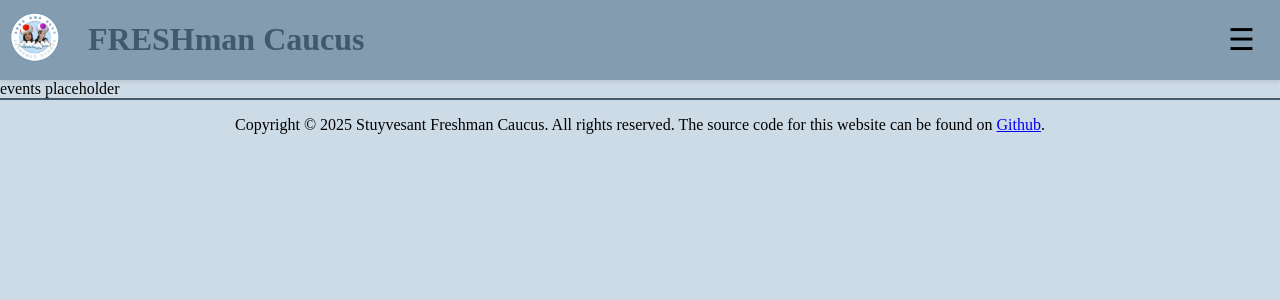
After one commit to dfn-slxxp/freshman-caucus-website-25, a Django app: page /events/ in a window 1280 px wide. The commit adds this page. Shown: the top 300 px of the page. Run offline with Django 5.2, Linux system fonts and the light colour scheme.

Commit message:
Finished Template based on Niam's header code, made placeholder home, cabinet, events pages

```diff
--- a/fr-caucus-site/static/styles.css
+++ b/fr-caucus-site/static/styles.css
@@ -1,3 +1,6 @@
+#home_banner_img {
+    border-bottom: 7px solid #014576;
+}
 
 #home_img {
     width: 25px;
@@ -14,6 +17,10 @@
 
 #site_name {
     margin: 0px;
+}
+
+#menu_button {
+    color: #41596d;
 }
 
 .nav_links {
@@ -57,4 +64,21 @@
 
 body {
     width: 100%;
+    margin: 0px;
 }
+
+header {
+    background-color: #839cb0;
+    padding: 0;
+    box-shadow: 0 2px 4px rgba(0, 0, 0, 0.1);
+    display: flex;
+    justify-content: space-between;
+    align-items: center;
+    text-align: center;
+}
+
+footer {
+    border-top: #445c6f 2px solid;
+    text-align: center;
+    align-items: center;
+}
--- a/fr-caucus-site/twentyTwentyfive/templates/twentyTwentyFive/base-header-footer.html
+++ b/fr-caucus-site/twentyTwentyfive/templates/twentyTwentyFive/base-header-footer.html
@@ -1,42 +1,40 @@
 <!DOCTYPE html>
-
+{% load static %}
 <html lang="en">
 <head>
     <meta charset="UTF-8">
-    <meta keywords="Freshman Caucus, Freshman, Caucus, Student Government, Government, Freshman Caucus Website">
+    <meta keywords="Freshman Caucus, Freshman, Caucus, Student Government, Government, Freshman Caucus Website, Stuy, Stuyvesant, Stuyvesant High School, Stuyvesant High School Freshman Caucus">
     <meta viewport="width=device-width, initial-scale=1.0">
     <meta robots="index, follow">
     <meta name="description" content="The official website of the Freshman Caucus.">
     <meta name="keywords" content="Freshman Caucus, Freshman, Caucus, Student Government, Student, Government, Freshman Caucus Website">
     <meta name="author" content="Sebastian Waldman, Ryan Bergman, and Niam Kaufman - for Freshman Caucus">
     <title>{% block title %}Freshman Caucus{% endblock %}</title>
+
     <link rel="stylesheet" href="https://fonts.googleapis.com/css?family=Saira&effect=fire">
     <link rel="stylesheet" href="{% static 'styles.css' %}">
     <link rel="stylesheet" href="https://cdnjs.cloudflare.com/ajax/libs/font-awesome/6.5.1/css/all.min.css" integrity="sha512-DTOQO9RWCH3ppGqcWaEA1BIZOC6xxalwEsw9c2QQeAIftl+Vegovlnee1c9QX4TctnWMn13TZye+giMm8e2LwA==" crossorigin="anonymous" referrerpolicy="no-referrer" />
 
+    <link id="home_img" rel="shortcut icon" href="{% static 'mw_logo.png' %}">
+
 </head>
 
 <body style="background-color: #cddbe7;">
-
-    <header style="background-color: #f0f0f0; padding: 10px; box-shadow: 0 2px 4px rgba(0, 0, 0, 0.1); display: flex; justify-content: space-between; align-items: center; text-align: center;">
-        <div class="logo-placeholder">
-            <img id="site_logo" src="https://ca.slack-edge.com/T0855CFUSQ3-U087XRV5LAU-f42837cca3d1-512" alt="logo" id="logo" width="48px" height="48px">
-        </div>
-        <h1>Freshman Caucus</h1>
+    <header>
+        <a href="/" id="name_container">
+            <div class="site-logo">
+                <img id="site_logo" src="{% static 'mw_logo.png' %}" alt="logo" id="logo" width="72px" height="72px">
+            </div>
+            <h1>FRESHman Caucus</h1>
+        </a>
         <div class="burger-menu">
-            <span style="font-size:30px;cursor:pointer" onclick="openNav()">&#9776;</span>
+            <span class="menu_button" style="font-size:30px;cursor:pointer;padding-right: 25px;" onclick="openNav()">&#9776;</span>
             <div id="nav_links" class="nav_links">
                 <a href="javascript:void(0)" class="closebtn" onclick="closeNav()">&times;</a>
                 <a href="/">Home</a>
                 <a href="/cabinet">Meet the Cabinet</a>
                 <a href="/events">Events</a>
             </div>
-        </div>
-        <div style="display: flex; width: 100%;">
-            <div style="float: left; width: 24%; border-right: 1px solid black;"><a href="#">Link 1</a></div>
-            <div style="float: left; width: 24%; border-right: 1px solid black;"><a href="#">Link 2</a></div>
-            <div style="float: left; width: 24%; border-right: 1px solid black;"><a href="#">Link 3</a></div>
-            <div style="float: left; width: 24%;"><a href="#">Link 4</a></div>
         </div>
     </header>
     <script>
@@ -50,32 +48,12 @@
     </script>
 
     <main>
-        <div style="display: flex;">
-            <section class="welcome" style="border: 1px solid #ccc; padding: 10px; margin-bottom: 10px; width: 33%;">
-                <h2>Welcome!</h2>
-                <p>Lorem ipsum dolor sit amet, consectetur adipiscing elit. Sed do eiusmod tempor incididunt ut labore et dolore magna aliqua.</p>
-            </section>
-
-            <section class="latest-events" style="border: 1px solid #ccc; padding: 10px; margin-bottom: 10px; width: 33%;">
-                <h2>Latest Events</h2>
-                <p>Some other department better write this lol.</p>
-            </section>
-
-            <section class="monthly-magazine" style="border: 1px solid #ccc; padding: 10px; margin-bottom: 10px; width: 33%;">
-                <h2>Monthly Magazine</h2>
-                <p>Some other department better write this lol</p>
-            </section>
-        </div>
-
+        {% block c %}
+        {% endblock %}
     </main>
 
-    <footer style="border-top: 3px solid navy; padding: 20px; text-align: center;">
-        <p>&copy; 2025 Freshman Caucus. All rights reserved.</p>
-        <div class="social-icons">
-            <a href="https://instagram.com"><i class="fab fa-instagram fa-2x" style="border: 1px solid #000; padding: 5px;"></i></a>
-            <a href="https://facebook.com"><i class="fab fa-facebook fa-2x" style="border: 1px solid #000; padding: 5px;"></i></a>
-            <a href="https://x.com/"><i class="fab fa-x-twitter fa-2x" style="border: 1px solid #000; padding: 5px;"></i></a>
-        </div>
+    <footer>
+        <p>Copyright © 2025 Stuyvesant Freshman Caucus. All rights reserved. The source code for this website can be found on <a href="https://github.com/dfn-slxxp/freshman-caucus-website-25" target="_blank">Github</a>.</p>
     </footer>
 </body>
 </html>
--- /dev/null
+++ b/fr-caucus-site/twentyTwentyfive/templates/twentyTwentyFive/cabinet.html
@@ -0,0 +1,4 @@
+{% extends "../twentyTwentyFive/base-header-footer.html" %}
+{% block c %}
+  <div>cabinet placeholder</div>
+{% endblock %}
--- /dev/null
+++ b/fr-caucus-site/twentyTwentyfive/templates/twentyTwentyFive/events.html
@@ -0,0 +1,4 @@
+{% extends "../twentyTwentyFive/base-header-footer.html" %}
+{% block c %}
+  <div>events placeholder</div>
+{% endblock %}
--- a/fr-caucus-site/twentyTwentyfive/urls.py
+++ b/fr-caucus-site/twentyTwentyfive/urls.py
@@ -5,4 +5,6 @@ from . import views
 urlpatterns = [
     path('', views.home),
     path("home/", views.home),
+    path("cabinet/", views.cabinet),
+    path("events/", views.events),
 ]
--- a/fr-caucus-site/twentyTwentyfive/views.py
+++ b/fr-caucus-site/twentyTwentyfive/views.py
@@ -3,4 +3,13 @@ from django.http import HttpResponse
 from django.template import loader
 
 def home(request):
-    return render(request, 'twentyTwentyFive/base-header-footer.html')
+    template = loader.get_template('twentyTwentyFive/home.html')
+    return HttpResponse(template.render())
+
+def cabinet(request):
+    template = loader.get_template('twentyTwentyFive/cabinet.html')
+    return HttpResponse(template.render())
+
+def events(request):
+    template = loader.get_template('twentyTwentyFive/events.html')
+    return HttpResponse(template.render())
--- a/fr-caucus-site/website/settings.py
+++ b/fr-caucus-site/website/settings.py
@@ -127,7 +127,7 @@ USE_TZ = True
 
 STATIC_URL = "/static/"
 STATICFILES_DIRS = [
-    '../static',
+    BASE_DIR / "static",
     ]
 
 # Default primary key field type
```
Also changed, not shown: fr-caucus-site/twentyTwentyfive/templates/twentyTwentyFive/home.html (added, +9 -0 lines), fr-caucus-site/static/banner.png (added), fr-caucus-site/static/mw_logo.png (added), 5 other files.
